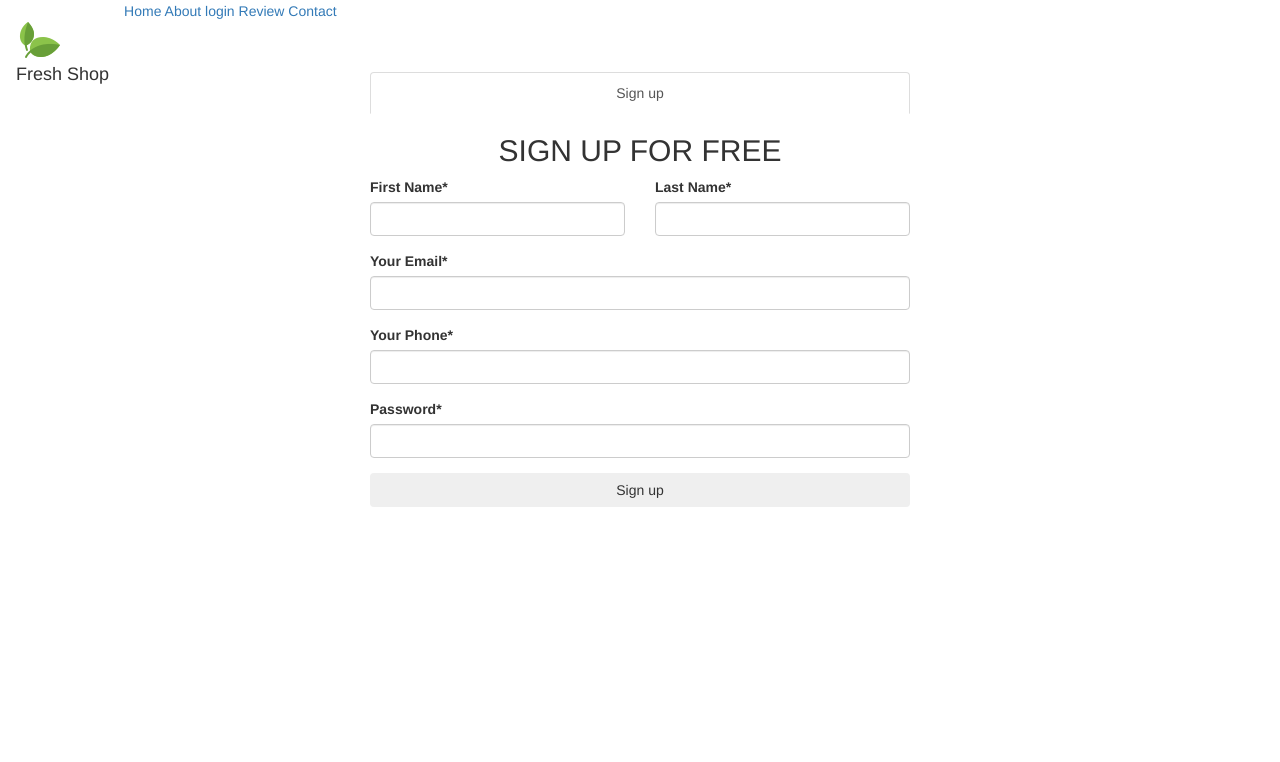
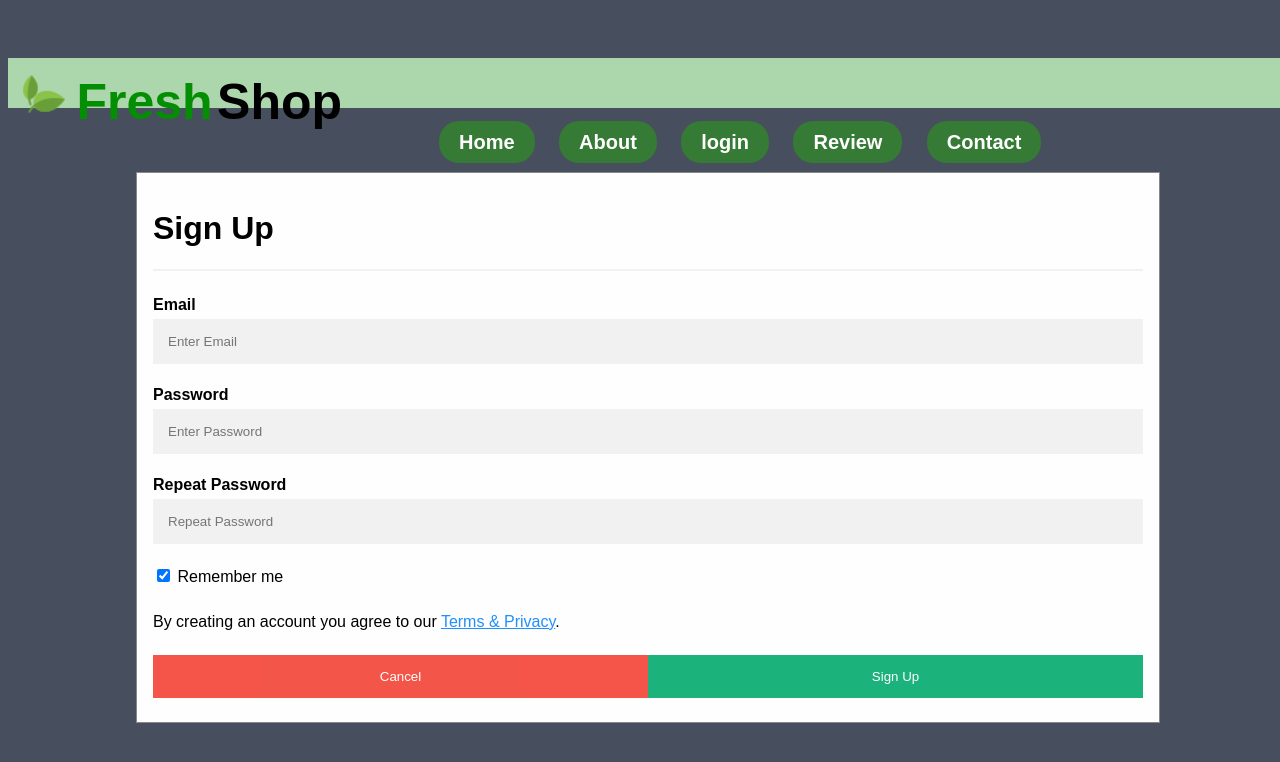
Before and after one commit to Sakshishinare/icp-6-group-11-html-css-project-1, a plain HTML site: page Pages/login.html in a window 1280 px wide. Drawn offline with nearby package versions, Linux system fonts and the light colour scheme; files whose address does not match are found by name.

Commit message:
login change

```diff
--- a/Pages/login.html
+++ b/Pages/login.html
@@ -6,7 +6,7 @@
     <meta name="viewport" content="width=device-width, initial-scale=1.0">
 
     <title>Login page</title>
-
+    <link rel="stylesheet" href="./../css/login.css">
 </head>
 <body>
   <div class="navbar">
@@ -16,84 +16,39 @@
         <spam class="navbar-brand-name2">Shop</spam>
     </div>
     <div class="navbar-menu-cobtainer">
-      <a href="index.html"  class="navbar-menu"> Home</a>
-      <a href="./Pages/about.html" class ="navbar-menu"> About</a>
-      <a href="./Pages/login.html" class="navbar-menu">login</a>
-      <a href="./Pages/review.html" class="navbar-menu">Review</a>
-      <a href="./Pages/contact.html" class="navbar-menu">Contact</a>
+      <a href="/index.html"  class="navbar-menu"> Home</a>
+      <a href="./about.html" class ="navbar-menu"> About</a>
+      <a href="./login.html" class="navbar-menu">login</a>
+      <a href="./review.html" class="navbar-menu">Review</a>
+      <a href="./contact.html" class="navbar-menu">Contact</a>
     </div>
     </div>
   </div>
 
+    <form class="modal-content" action="/action_page.php">
+      <div class="container">
+        <h1>Sign Up</h1>
 
+        <hr>
+        <label for="email"><b>Email</b></label>
+        <input type="text" placeholder="Enter Email" name="email" required>
 
+        <label for="psw"><b>Password</b></label>
+        <input type="password" placeholder="Enter Password" name="psw" required>
 
+        <label for="psw-repeat"><b>Repeat Password</b></label>
+        <input type="password" placeholder="Repeat Password" name="psw-repeat" required>
 
-</head>
-<body>
-<html lang="en">
-<head>
-  <!-- Latest compiled and minified CSS -->
-<link rel="stylesheet" href="https://maxcdn.bootstrapcdn.com/bootstrap/3.3.5/css/bootstrap.min.css">
-  </head>
+        <label>
+          <input type="checkbox" checked="checked" name="remember" style="margin-bottom:15px"> Remember me
+        </label>
 
-<body>
-<div id="form">
-  <div class="container">
-    <div class="col-lg-6 col-lg-offset-3 col-md-6 col-md-offset-3 col-md-8 col-md-offset-2">
-      <div id="userform">
-        <ul class="nav nav-tabs nav-justified" role="tablist">
-          <li class="active"><a href="#signup"  role="tab" data-toggle="tab">Sign up</a></li>
+        <p>By creating an account you agree to our <a href="#" style="color:dodgerblue">Terms & Privacy</a>.</p>
 
-        </ul>
-        <div class="tab-content">
-          <div class="tab-pane fade active in" id="signup">
-            <h2 class="text-uppercase text-center"> Sign Up for Free</h2>
-            <form id="signup">
-              <div class="row">
-                <div class="col-xs-12 col-sm-6">
-                  <div class="form-group">
-                    <label>First Name<span class="req">*</span> </label>
-                    <input type="text" class="form-control" id="first_name" required data-validation-required-message="Please enter your name." autocomplete="off">
-                    <p class="help-block text-danger"></p>
-                  </div>
-                </div>
-                <div class="col-xs-12 col-sm-6">
-                  <div class="form-group">
-                    <label> Last Name<span class="req">*</span> </label>
-                    <input type="text" class="form-control" id="last_name" required data-validation-required-message="Please enter your name." autocomplete="off">
-                    <p class="help-block text-danger"></p>
-                  </div>
-                </div>
-              </div>
-              <div class="form-group">
-                <label> Your Email<span class="req">*</span> </label>
-                <input type="email" class="form-control" id="email" required data-validation-required-message="Please enter your email address." autocomplete="off">
-                <p class="help-block text-danger"></p>
-              </div>
-              <div class="form-group">
-                <label> Your Phone<span class="req">*</span> </label>
-                <input type="tel" class="form-control" id="phone" required data-validation-required-message="Please enter your phone number." autocomplete="off">
-                <p class="help-block text-danger"></p>
-              </div>
-              <div class="form-group">
-                <label> Password<span class="req">*</span> </label>
-                <input type="password" class="form-control" id="password" required data-validation-required-message="Please enter your password" autocomplete="off">
-                <p class="help-block text-danger"></p>
-              </div>
-              <div class="mrgn-30-top">
-                <button type="submit" class="btn btn-larger btn-block"/>
-                Sign up
-                </button>
-              </div>
-
-              </div>
-            </form>
-          </div>
+        <div class="clearfix">
+          <button type="button" onclick="document.getElementById('id01').style.display='none'" class="cancelbtn">Cancel</button>
+          <button type="submit" class="signupbtn">Sign Up</button>
         </div>
       </div>
-    </div>
+    </form>
   </div>
-</div>
-</body>
-</html>
--- a/css/login.css
+++ b/css/login.css
@@ -1,255 +1,166 @@
-body, html {
-  height:100%;
-	background: #1c1e21;
-  	overflow-x: hidden;
-	font-family: 'Dosis', sans-serif;
+.navbar{
+    background-color: rgb(172, 214, 172);
+  height: 50px;
+    padding: 11px;
+    display: flex;
+    align-items: center;
+    flex-wrap: wrap;
+}
+.navbar-icon{
+    height: 50px;
+}
+.navbar-brand-name1{
+    text-align: center;
+    font-size: 50px;
+    color: rgb(3, 142, 3);
+    font-weight: bold;
+   margin-left: 3px;
+}.navbar-brand-name2{
+    font-size: 50px;
+    color:black;
+    font-weight: bold;
+   margin-right: 200px;
+}
+.navbar-menu-cobtainer{
+    margin-left: 400px;
+}
+.navbar-menu{
+font-size: 20px;
+padding: 10px 20px;
+font-weight: bold;
+margin-left: 20px;
+cursor: pointer;
+background-color: rgb(53, 123, 53);
+border-radius: 20px;
+color: black;
+color: white;
+}
+.navbar-menu-cobtainer a{
+text-decoration: none;
+cursor: pointer;
 }
 
-btn {
-	border-radius: 0
+.navbar-menu-list{
+    display: none;
+    position: absolute;
+    background-color: #f1f1f1;
+    min-width: 160px;
+    box-shadow: 0px 8px 16px 0px rgba(0,0,0,0.2);
+
+}
+body {font-family: Arial, Helvetica, sans-serif;
+  position: fixed;
+  z-index: 1;
+  left: 0;
+  top: 0;
+  width: 100%;
+  height: 100%;
+  overflow: auto;
+  background-color: #474e5d;
+  padding-top: 50px;}
+* {box-sizing: border-box;}
 
 
-}
-.btn:focus, .btn:active, .btn.active, .btn:active:focus {
-	outline: 0;
-  border-radius: 0
+input[type=text], input[type=password] {
+  width: 100%;
+  padding: 15px;
+  margin: 5px 0 22px 0;
+  display: inline-block;
+  border: none;
+  background: #f1f1f1;
 }
 
 
-
-.btn-larger {
-	padding: 15px 40px !important;
-	border:2px solid #F7CA18 !important;;
-	border-radius: 0px !important;;
-	text-transform: uppercase;
-	font-family: 'Dosis', sans-serif;
-	font-size: 18px;
-	font-weight: 300;
-	color: #F7CA18;
-	background-color: transparent;
-	-webkit-transition: all .6s;
-	-moz-transition: all .6s;
-	transition: all .6s;
-
-
-}
-.btn-larger:hover, .btn-larger:focus, .btn-larger:active, .btn-larger.active, .open .dropdown-toggle.btn-larger {
-	border-color: #F7CA18;
-	color: #fff;
-	background-color: #F7CA18;
-  border-radius: 0
-}
-.btn-larger:active, .btn-larger.active, .open .dropdown-toggle.btn-larger {
-	background-image: none;
-}
-.btn-larger.disabled, .btn-larger[disabled], fieldset[disabled] .btn-larger, .btn-larger.disabled:hover, .btn-larger[disabled]:hover, fieldset[disabled] .btn-larger:hover, .btn-larger.disabled:focus, .btn-larger[disabled]:focus, fieldset[disabled] .btn-larger:focus, .btn-larger.disabled:active, .btn-larger[disabled]:active, fieldset[disabled] .btn-larger:active, .btn-larger.disabled.active, .btn-larger[disabled].active, fieldset[disabled] .btn-larger.active {
-	border-color: #AEA8D3;
-	background-color: #AEA8D3;
-}
-.btn-larger .badge {
-	color: #AEA8D3;
-	background-color: #fff;
+input[type=text]:focus, input[type=password]:focus {
+  background-color: #ddd;
+  outline: none;
 }
 
 
-div#form {
-	color: #fff;
-	background-attachment: scroll;
-	background-position: center center;
-	background-repeat: none;
-	-webkit-background-size: cover;
-	-moz-background-size: cover;
-	background-size: cover;
-	-o-background-size: cover;
-  min-height:100%;
+button {
+  background-color: #04AA6D;
+  color: white;
+  padding: 14px 20px;
+  margin: 8px 0;
+  border: none;
+  cursor: pointer;
+  width: 100%;
+  opacity: 0.9;
+}
+
+button:hover {
+  opacity:1;
+}
 
 
+.cancelbtn {
+  padding: 14px 20px;
+  background-color: #f44336;
 }
 
-#userform p {
-	font-size: 14px;
-	margin-bottom: 5px;
-}
-#userform ul {
-	list-style-type: none;
-	padding: 0;
-	margin-bottom: 0px;
-}
-#userform {
-	background: rgba(0,0,0,0.8);
-	margin: 20px 0 20px 0
-}
- @media (min-width: 768px) {
-#userform {
-	background: rgba(0,0,0,0.8);
-	margin: 50px 0 20px 0
-}
-}
-#userform .nav-tabs.nav-justified > li > a {
-	text-transform: uppercase;
-	font-size: 20px;
-	color: #F7CA18;
-	background-color: rgba(90,90,90,0.5);
-}
-#userform .nav-tabs.nav-justified > .active > a, #userform .nav-tabs.nav-justified > .active > a:hover, #userform .nav-tabs.nav-justified > .active > a:focus {
-	border: 0;
-	background: #F7CA18;
-	color: white;
-	border-radius: 0;
-}
-#userform .nav-justified > li > a {
-	margin-bottom: 0;
-	-webkit-transition: all .6s;
-	-moz-transition: all .6s;
-	transition: all .6s;
-}
-#userform .nav-justified > li > a:hover {
-	background: #AEA8D3;
-	color: #FFF;
-}
-#userform .nav-tabs > li > a {
-	border: 0px solid transparent;
-	border-radius: 0
-}
-#userform .nav-tabs.nav-justified > li > a:hover {
-	background: #F7CA18;
-	color: #FFF;
-	border-radius: 0;
-	border: 0;
-	-webkit-transition: all .6s;
-	-moz-transition: all .6s;
-	transition: all .6s;
-}
-#userform .nav-tabs > li.active > a, #userform .nav-tabs > li.active > a:hover, #userform .nav-tabs > li.active > a:focus {
-	color: #F7CA18;
-	cursor: default;
-	background-color: transparent;
-	border: 0;
-	-webkit-transition: all .6s;
-	-moz-transition: all .6s;
-	transition: all .6s;
-}
- @media (min-width: 768px) {
-#userform .nav-tabs.nav-justified > li > a {
-	border: 0;
-	-webkit-transition: all .6s;
-	-moz-transition: all .6s;
-	transition: all .6s;
-}
-#userform .nav-tabs.nav-justified > li > a:hover {
-	background-color: #F7CA18;
-	border-color: transparent;
-	border: 0;
-	-webkit-transition: all .6s;
-	-moz-transition: all .6s;
-	transition: all .6s;
-}
-}
- @media (max-width: 768px) {
-.nav-justified > li {
-	display: table-cell !important;
-	width: 1% !important;
-}
-}
-#userform .nav-tabs {
-	border-bottom: 0px solid #ddd;
-}
-#userform .tab-pane h2 {
-	margin: 10px 0;
-	color: #FFF;
-}
-#userform .tab-pane p.lead {
-	margin-top: 20px;
-}
-#userform .tab-content {
-	padding: 20px
-}
-#userform .form-group {
-	margin-bottom: 0px;
-	color: #FFF;
-}
-#userform .form-group input, #userform .form-group textarea {
-	padding: 10px;
-}
-#userform .form-group input.form-control {
-	height: auto;
-	background-color: rgba(237, 235, 250, 0.1);
-	color: #FFF;
-}
-#userform .form-control {
-	border-radius: 0;
-	border: 1px solid #fff;
-}
-#userform .form-control:focus {
-	border-color: #F7CA18;
-	box-shadow: none;
-}
- #userform::-webkit-input-placeholder {
- text-transform: uppercase;
-font-family: 'Dosis', sans-serif;
-font-weight: 700;
- color: #bbb;
-}
-#userform #signup .form-group label {
-	position: relative;
-	-webkit-transform: translateY(35px);
-	-ms-transform: translateY(35px);
-	transform: translateY(35px);
-	left: 10px;
-	top: 0px;
-	color: rgba(255, 255, 255, 0.5);
-	-webkit-transition: all 0.25s ease;
-	transition: all 0.25s ease;
-	pointer-events: none;
-	font-size: 12px;
-	font-weight: 300
-}
-#userform #signup .form-group label .req {
-	margin: 2px;
-	color: #F7CA18;
-}
-#userform #signup .form-group label.active {
-	-webkit-transform: translateY(0px);
-	-ms-transform: translateY(0px);
-	transform: translateY(0px);
-	left: 2px;
-	font-size: 12px;
-}
-#userform #signup .form-group label.active .req {
-	opacity: 0;
-}
-#userform label.highlight {
-	color: #ffffff;
-}
-#userform #login .form-group label {
-	position: relative;
-	-webkit-transform: translateY(35px);
-	-ms-transform: translateY(35px);
-	transform: translateY(35px);
-	left: 10px;
-	top: 0px;
-	color: rgba(255, 255, 255, 0.5);
-	-webkit-transition: all 0.25s ease;
-	transition: all 0.25s ease;
-	pointer-events: none;
-	font-size: 12px;
-	font-weight: 300
-}
-#userform #login .form-group label .req {
-	margin: 2px;
-	color: #F7CA18;
-}
-#userform #login .form-group label.active {
-	-webkit-transform: translateY(0px);
-	-ms-transform: translateY(0px);
-	transform: translateY(0px);
-	left: 2px;
-	font-size: 12px;
-}
-#userform #login .form-group label.active .req {
-	opacity: 0;
+
+.cancelbtn, .signupbtn {
+  float: left;
+  width: 50%;
 }
 
-.mrgn-30-top {
-	margin-top: 30px
+.container {
+  padding: 16px;
 }
+
+
+.modal {
+
+  position: fixed;
+  z-index: 1;
+  left: 0;
+  top: 0;
+  width: 100%;
+  height: 100%;
+  overflow: auto;
+  background-color: #474e5d;
+  padding-top: 50px;
+}
+
+
+.modal-content {
+  background-color: #fefefe;
+  margin: 5% auto 15% auto;
+  border: 1px solid #888;
+  width: 80%;
+}
+
+
+hr {
+  border: 1px solid #f1f1f1;
+  margin-bottom: 25px;
+}
+
+
+.close {
+  position: absolute;
+  right: 35px;
+  top: 15px;
+  font-size: 40px;
+  font-weight: bold;
+  color: #f1f1f1;
+}
+
+.close:hover,
+.close:focus {
+  color: #f44336;
+  cursor: pointer;
+}
+
+
+.clearfix::after {
+  content: "";
+  clear: both;
+  display: table;
+}
+
+@media screen and (max-width: 300px) {
+  .cancelbtn, .signupbtn {
+     width: 100%;
+  }
+}
```
Also changed, not shown: Pages/about.html (+0 -1 lines).
